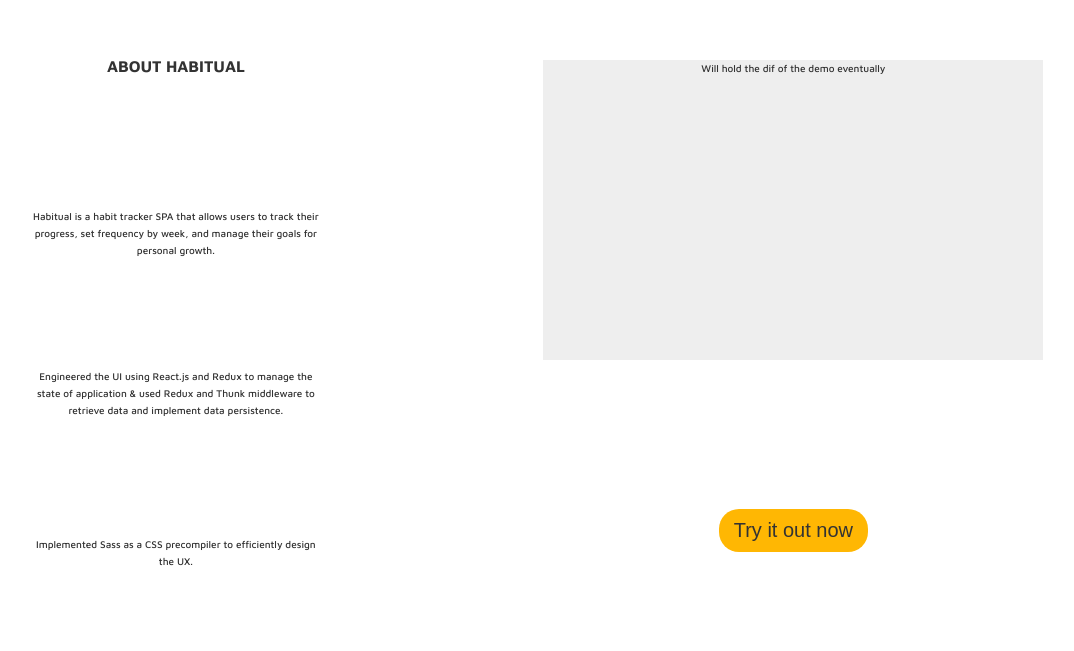
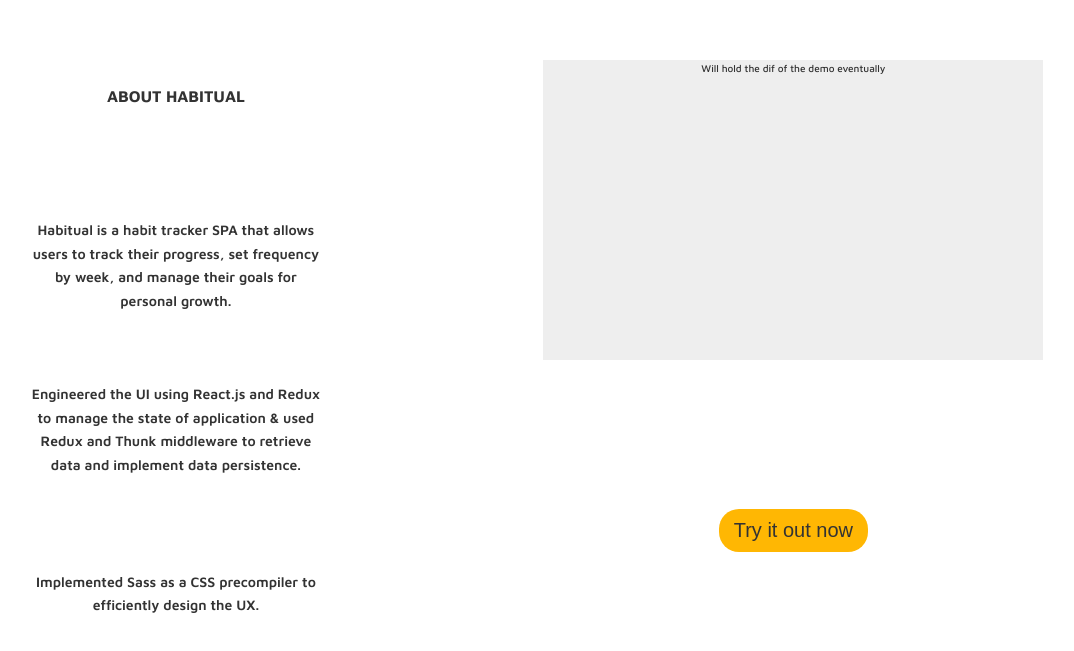
Before and after one commit to jordan-romero/habitual-frontend, a React (Create React App) app: page / in a window 1280 px wide. Shown: the part 1782-2433 px from the top of the page, without its empty margins (1-1075 px from the left). Built offline with nearby package versions, Linux system fonts and the light colour scheme; no server answers.

Commit message:
gets demo__description grid wired up

```diff
--- a/sass/layout/_demo.scss
+++ b/sass/layout/_demo.scss
@@ -12,16 +12,32 @@
 
     &__description{
         grid-column: 1 / span 2;
-        grid-row: 2 / -1;
-        height: 60vh;
+        grid-row: 1 / -1;
+        height: 82vh;
         display: grid;
-        grid-template-rows: repeat(3, 1fr);
+        grid-template-rows: repeat(4, 1fr);
+
         justify-items: center;
         align-items: center;
-        text {
+
+        .text {
+            font-weight: 600;
+            font-size: 1.4rem;
+
 
             &--1{
-                grid-row: 1 / span 2;
+                grid-row: 2 / 3;
+                grid-column: 1 / span 2;
+            }
+
+            &--2{
+                grid-row: 3 / 4;
+                grid-column: 1 / span 2;
+            }
+
+            &--3{
+                grid-row: 4 / 5;
+                grid-column: 1 / span 2;
             }
         }
     }
--- a/src/components/Demo.js
+++ b/src/components/Demo.js
@@ -3,8 +3,8 @@
 const Demo = () => {
     return (
         <section className='demo'>
+            <div className='demo__description'>
             <h3 className='demo__header heading-tertiary'>About Habitual</h3>
-            <div className='demo__description'>
                 <p className='text text--1'>
                     Habitual is a habit tracker SPA that allows users to track their progress, set frequency by week, and manage their goals for personal growth.
                 </p>
--- a/src/index.css
+++ b/src/index.css
@@ -460,14 +460,24 @@
     grid-column: 1 / span 2; }
   .demo__description {
     grid-column: 1 / span 2;
-    grid-row: 2 / -1;
-    height: 60vh;
+    grid-row: 1 / -1;
+    height: 82vh;
     display: grid;
-    grid-template-rows: repeat(3, 1fr);
+    grid-template-rows: repeat(4, 1fr);
     justify-items: center;
     align-items: center; }
-    .demo__description text--1 {
-      grid-row: 1 / span 2; }
+    .demo__description .text {
+      font-weight: 600;
+      font-size: 1.4rem; }
+      .demo__description .text--1 {
+        grid-row: 2 / 3;
+        grid-column: 1 / span 2; }
+      .demo__description .text--2 {
+        grid-row: 3 / 4;
+        grid-column: 1 / span 2; }
+      .demo__description .text--3 {
+        grid-row: 4 / 5;
+        grid-column: 1 / span 2; }
   .demo__box {
     background-color: #eee;
     height: 30rem;
```
